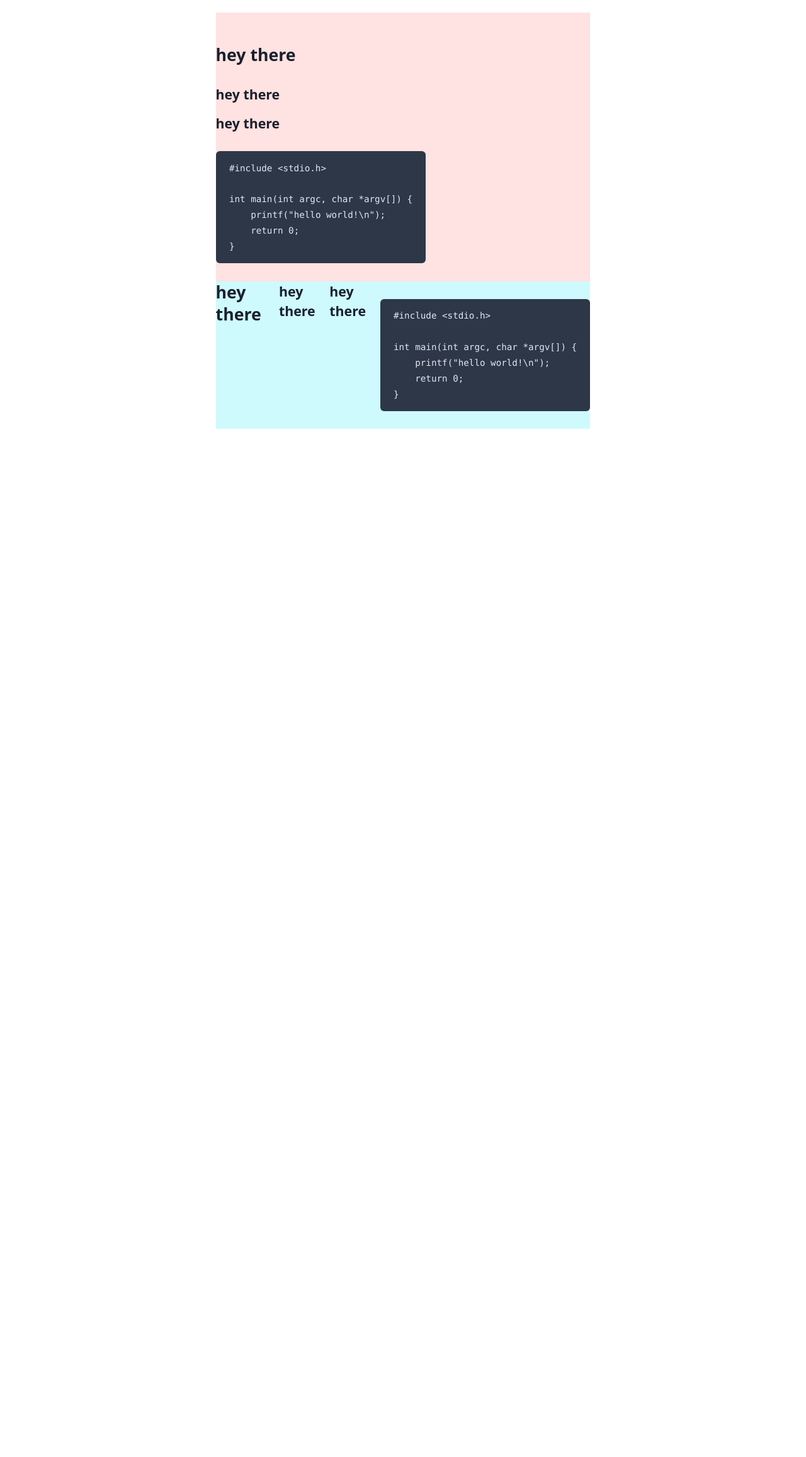
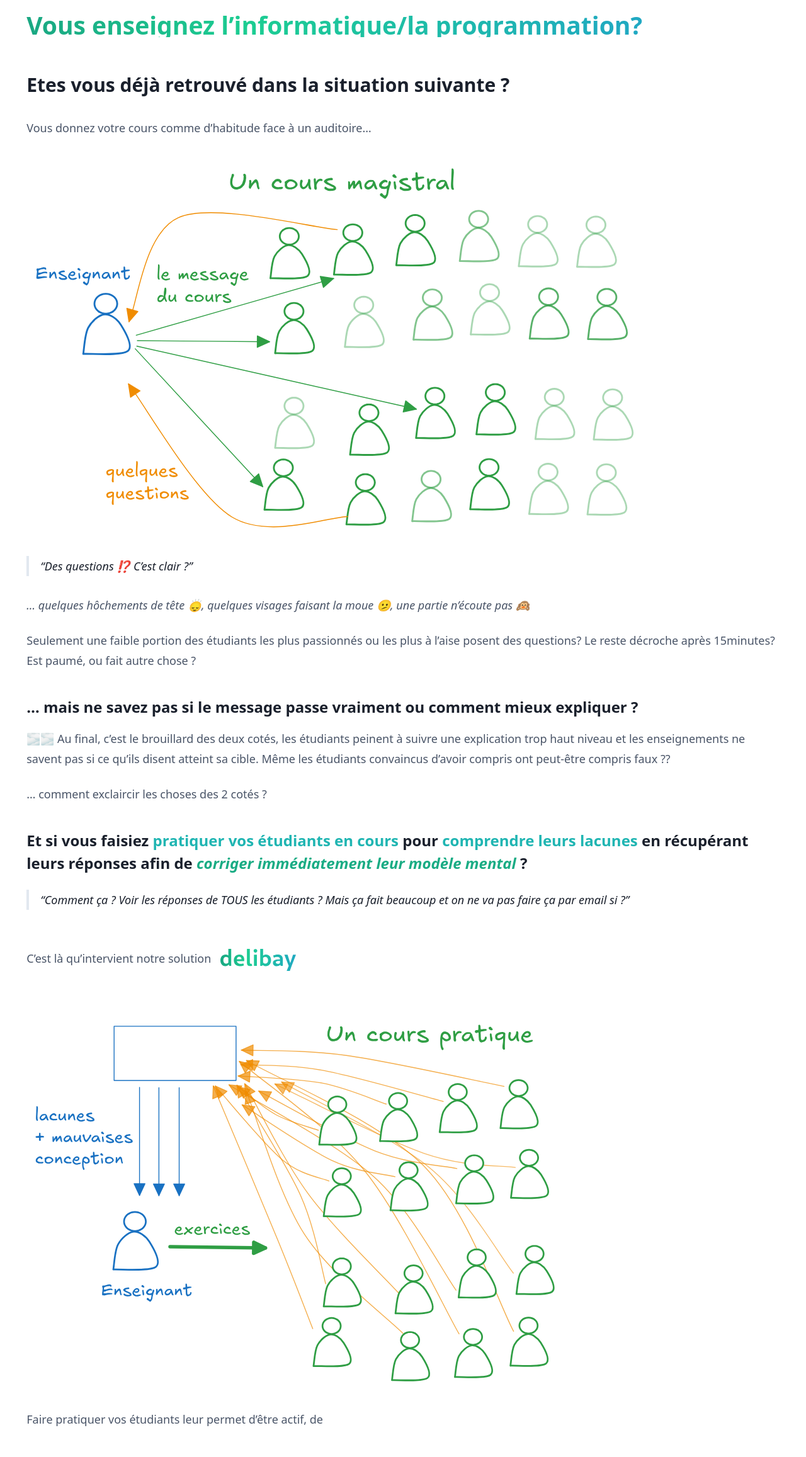
Before and after one commit to samuelroland/mvp, a Jekyll site: the page built from index.md, in a window 1280 px wide. Shown: the whole page at 63% size. Built offline with Jekyll 4.4.1, drawn with Linux system fonts in a browser that asks for light colours; our own code applies the rules of GitHub Pages for plain Markdown files; before the commit the page ends 900 px from its top, so only the background shows below that.

Commit message:
Start of page draft

````diff
--- a/_layouts/default.html
+++ b/_layouts/default.html
@@ -18,9 +18,7 @@
 
 <body>
     <main
-        class="
-            p-5 w-full
-            prose-lg
+        class="p-5 w-full
             !max-w-[120ch]
             mx-auto
             prose prose-base sm:prose-base md:prose-lg prose-zinc max-w-full prose-h1:!mt-2 prose-h2:!mt-3 prose-h3:!mt-3 prose-h4:!mt-4 prose-h5:!mt-3 prose-h6:!mt-3 prose-h1:!mb-2 prose-h2:!mb-1 prose-h3:!mb-1 prose-h4:!mb-1 prose-h5:!mb-1 prose-h6:!mb-1 prose-li:!m-0 prose-ol:!mt-0 prose-ul:!mt-0 prose-ol:!mb-2 prose-ul:!mb-2 prose-p:!mt-2 prose-p:!mb-1 prose-img:!mt-1 prose-img:!mb-0 prose-img:!h-auto prose-th:!border prose-td:!border prose-th:!p-2 prose-td:!p-2 prose-pre:!mt-1 prose-pre:!mb-2 prose-pre:!p-2 prose-pre:!px-4 prose-pre:whitespace-pre-wrap selection:bg-blue-100 selection:text-black justify-center flex"
--- a/assets/style.css
+++ b/assets/style.css
@@ -25,3 +25,15 @@ h2 em, h3 em {
     display: inline;
     margin-left: 10px;
 }
+
+.prose h1 {
+    color: red;
+    font-size: 39px;
+
+		background: linear-gradient(to right, #1aa782 0%, #1ccd92 36%, #20a8c3 100%);
+		-webkit-background-clip: text;
+		-webkit-text-fill-color: transparent;
+    /*To make the gradient adapt to length of heading but wrap on mobile*/
+		width: fit-content;
+    max-width: 100%;
+}
--- a/index.md
+++ b/index.md
@@ -2,38 +2,33 @@
 layout: default
 ---
 
-<div class="flex bg-red-100 prose">
-<div class="box" markdown="1">
+# Vous enseignez l'informatique/la programmation?
+
+## Etes vous déjà retrouvé dans la situation suivante ?
+
+Vous donnez votre cours comme d'habitude face à un auditoire...
+
+![cours magistral avec une classe et peu d'interactions étudiants vers profs, seulement quelques étudiants qui captent le message, le reste est paumé ou n'ose pas poser de question](schemas/lecture.opti.svg)
+
+> Des questions ⁉️ C'est clair ?
+
+*... quelques hôchements de tête 🙂‍↕️, quelques visages faisant la moue 🫤, une partie n'écoute pas 🙉*
+
+Seulement une faible portion des étudiants les plus passionnés ou les plus à l'aise posent des questions? Le reste décroche après 15minutes? Est paumé, ou fait autre chose ?
+
+### ... mais ne savez pas si le message passe vraiment ou comment mieux expliquer ?
+
+🌫️🌫️ Au final, c'est le brouillard des deux cotés, les étudiants peinent à suivre une explication trop haut niveau et les enseignements ne savent pas si ce qu'ils disent atteint sa cible. Même les étudiants convaincus d'avoir compris ont peut-être compris faux ??
+
+... comment exclaircir les choses des 2 cotés ?
+
+### Et si vous faisiez **pratiquer vos étudiants en cours** pour **comprendre leurs lacunes** en récupérant leurs réponses afin de *corriger immédiatement leur modèle mental* ?
+
+> Comment ça ? Voir les réponses de *TOUS* les étudiants ? Mais ça fait beaucoup et on ne va pas faire ça par email si ?
+
+C'est là qu'intervient notre solution <img src="imgs/delibay-logo.svg" id="delibaylogo" />
 
 
-## hey there
-### hey there
-### hey there
+![deliberate-flow](schemas/deliberate-flow.opti.svg)
 
-```c
-#include <stdio.h>
-
-int main(int argc, char *argv[]) {
-    printf("hello world!\n");
-    return 0;
-}
-```
-
-</div>
-</div>
-
-
-<div class="flex bg-cyan-100 prose"  markdown="1">
-
-## hey there
-### hey there
-### hey there
-
-```c
-#include <stdio.h>
-
-int main(int argc, char *argv[]) {
-    printf("hello world!\n");
-    return 0;
-}
-```
+Faire pratiquer vos étudiants leur permet d'être actif, de
````
Also changed, not shown: imgs/delibay-logo.svg (added), schemas/deliberate-flow.opti.svg (added), schemas/lecture.opti.svg (added), 2 other files.
